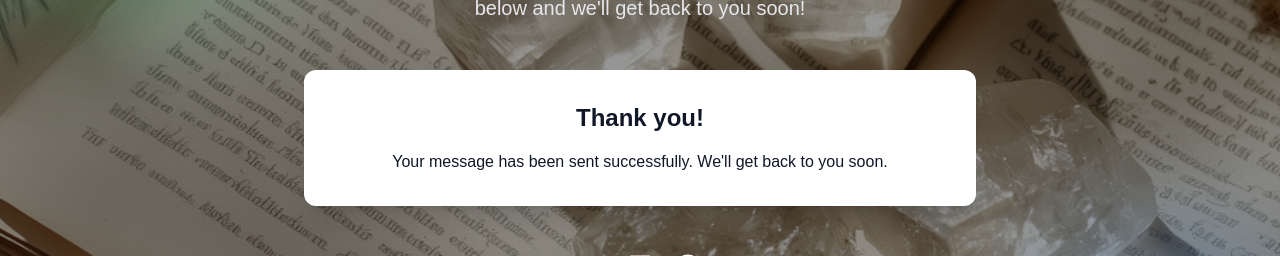
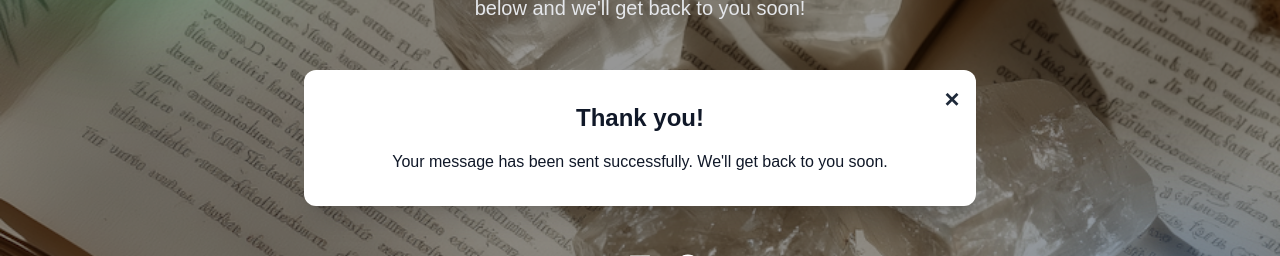
Before and after one commit to Leo-Mazive-123/folktale-app, a Next.js app: page /contact in a window 1280 px wide. Both pictures are taken after typing "Sample", "name@example.com", "Sample" into the empty fields and a click on the button "Send Message". Shown: the part 214-470 px from the top of the page. Built offline with nearby package versions, Linux system fonts and the light colour scheme.

Commit message:
Folktales App Done

```diff
--- a/src/app/contact/page.tsx
+++ b/src/app/contact/page.tsx
@@ -18,7 +18,7 @@ export default function ContactPage() {
 
   return (
     <div
-      className=" relative overflow-hidden bg-cover bg-center text-gray-900"
+      className="relative overflow-hidden bg-cover bg-center text-gray-900"
       style={{ backgroundImage: "url('/contact.png')" }}
     >
       {/* Dark overlay for readability */}
@@ -40,7 +40,22 @@ export default function ContactPage() {
           form below and we&apos;ll get back to you soon!
         </p>
 
-        {!submitted ? (
+        {/* Form or Thank You Message */}
+        {submitted ? (
+          <div className="w-full max-w-2xl bg-white rounded-xl shadow-xl p-8 text-center relative">
+            <button
+              onClick={() => setSubmitted(false)}
+              className="absolute top-4 right-4 text-gray-800 hover:text-black font-bold text-xl"
+            >
+              ✕
+            </button>
+            <h2 className="text-2xl font-bold mb-4">Thank you!</h2>
+            <p>
+              Your message has been sent successfully. We&apos;ll get back to you
+              soon.
+            </p>
+          </div>
+        ) : (
           <form
             action="https://formspree.io/f/xgvlrrdy"
             method="POST"
@@ -74,14 +89,6 @@ export default function ContactPage() {
               Send Message
             </button>
           </form>
-        ) : (
-          <div className="w-full max-w-2xl bg-white rounded-xl shadow-xl p-8 text-center">
-            <h2 className="text-2xl font-bold mb-4">Thank you!</h2>
-            <p>
-              Your message has been sent successfully. We&apos;ll get back to you
-              soon.
-            </p>
-          </div>
         )}
 
         {/* Social Icons */}
```
